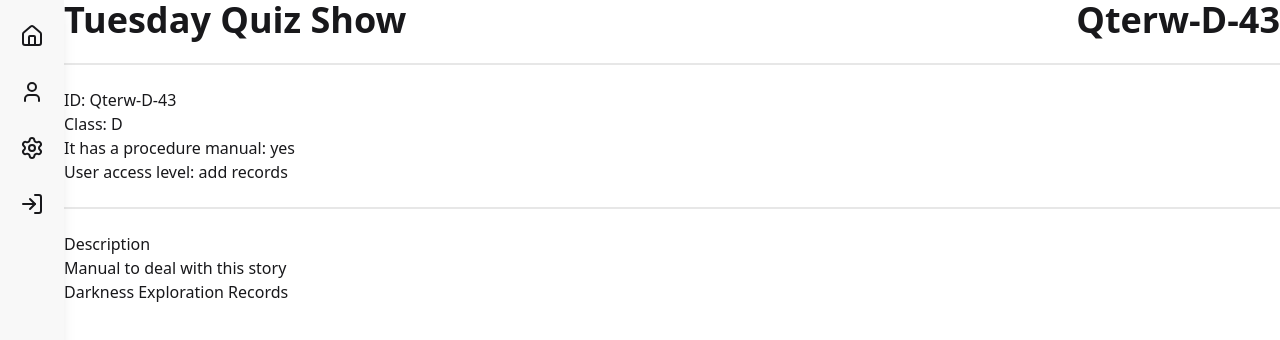
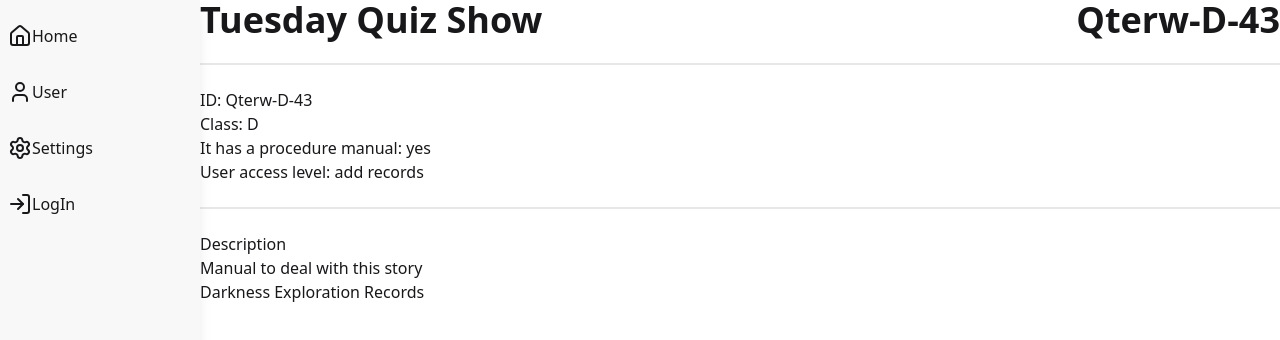
Before and after one commit to nravesz/DarknessExplorationRecord, a React app in the folder frontend/: page / in a window 1280 px wide. Shown: the top 340 px of the page. Built offline with nearby package versions, Linux system fonts and the light colour scheme; the HTML template or start-up script is replaced by a standard one.

Commit message:
add: name to the icon

```diff
--- a/frontend/src/features/layout/sidebar/SideBar.tsx
+++ b/frontend/src/features/layout/sidebar/SideBar.tsx
@@ -4,11 +4,11 @@ import SideBarButton from './SideBarButton';
 
 function SideBar() {
   return (
-    <div className="flex flex-col bg-base-200 h-screen w-16 items-center py-4 shadow-lg">
-      <SideBarButton icon={Home} route={ROUTES.HOME} />
-      <SideBarButton icon={User} route={ROUTES.HOME} />
-      <SideBarButton icon={Settings} route={ROUTES.HOME} />
-      <SideBarButton icon={LogIn} route={ROUTES.LOGIN} />
+    <div className="flex flex-col bg-base-200 h-screen w-50 items-start py-4 shadow-lg">
+      <SideBarButton name={"Home"} icon={Home} route={ROUTES.HOME} />
+      <SideBarButton name={"User"} icon={User} route={ROUTES.HOME} />
+      <SideBarButton name={"Settings"} icon={Settings} route={ROUTES.HOME} />
+      <SideBarButton name={"LogIn"} icon={LogIn} route={ROUTES.LOGIN} />
     </div>
   );
 }
--- a/frontend/src/features/layout/sidebar/SideBarButton.tsx
+++ b/frontend/src/features/layout/sidebar/SideBarButton.tsx
@@ -2,16 +2,20 @@ import { type LucideIcon } from 'lucide-react';
 import { useNavigate } from 'react-router-dom';
 
 interface Props {
+	name: string;
   icon: LucideIcon;
   route: string;
 }
 
-function SideBarButton({ icon: Icon, route }: Props) {
+function SideBarButton({ name, icon: Icon, route }: Props) {
   const navigate = useNavigate();
 
   return (
-    <button className="mb-4 p-2 rounded hover:bg-base-300" onClick={() => navigate(route)}>
-      <Icon size={24} />
+    <button className="w-4/5 mb-4 p-2 rounded hover:bg-base-300" onClick={() => navigate(route)}>
+      <div className="flex flex-row">
+        <Icon size={24} />
+        <div>{name}</div>
+      </div>
     </button>
   );
 }
```
